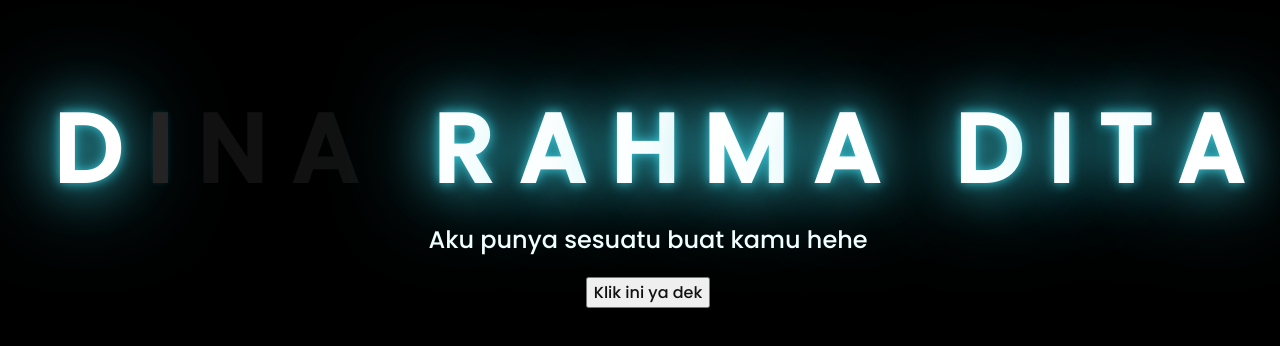
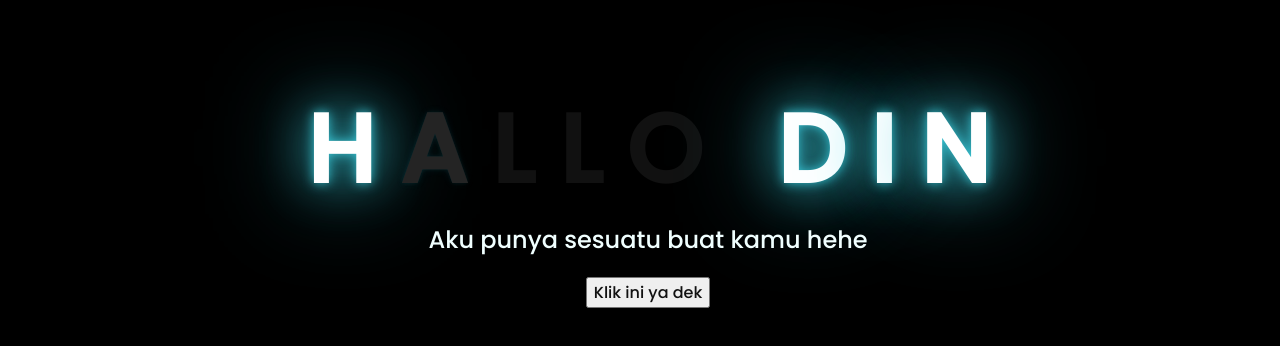
Before and after one commit to aditoya/Dina, a plain HTML site: page index.html in a window 1280 px wide. Shown: the part 216-562 px from the top of the page. Drawn offline with Linux system fonts and the light colour scheme.

Commit message:
Update index.html

```diff
--- a/index.html
+++ b/index.html
@@ -11,21 +11,15 @@
 <body>
     <div class="greetings">
     <!-- silahkan menambah kata sesuai keinginan dengan <span>text...</span -->
+        <span>H</span>
+        <span>A</span>
+        <span>L</span>
+        <span>L</span>
+        <span>O</span>
+        <span>&nbsp;</span>
         <span>D</span>
         <span>I</span>
         <span>N</span>
-        <span>A</span>
-        <span>&nbsp;</span>
-        <span>R</span>
-        <span>A</span>
-        <span>H</span>
-        <span>M</span>
-        <span>A</span>
-        <span>&nbsp;</span>
-        <span>D</span>
-        <span>I</span>
-        <span>T</span>
-        <span>A</span>
     </div>
     <div class="description">
         <span>Aku punya sesuatu buat kamu hehe</span>
```
